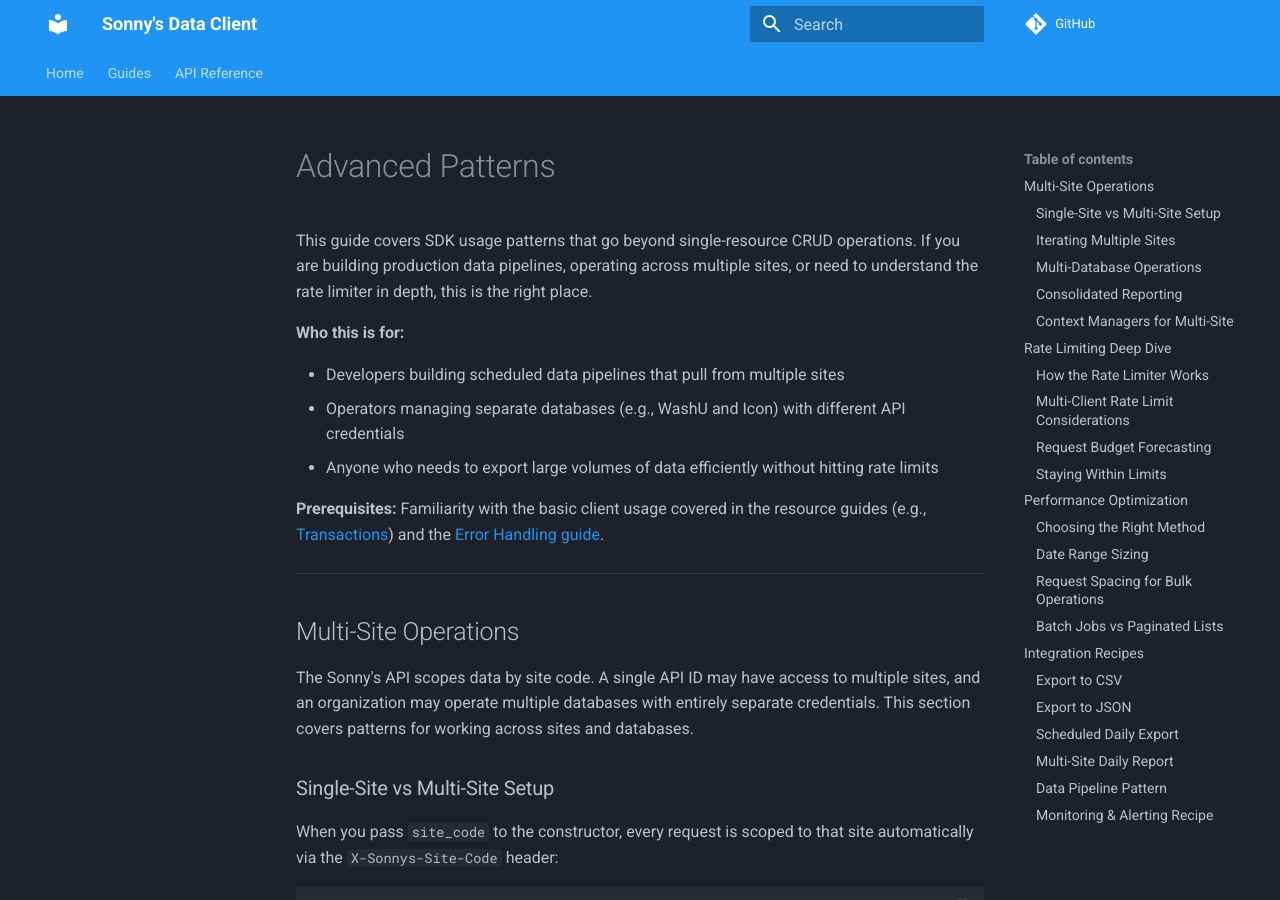
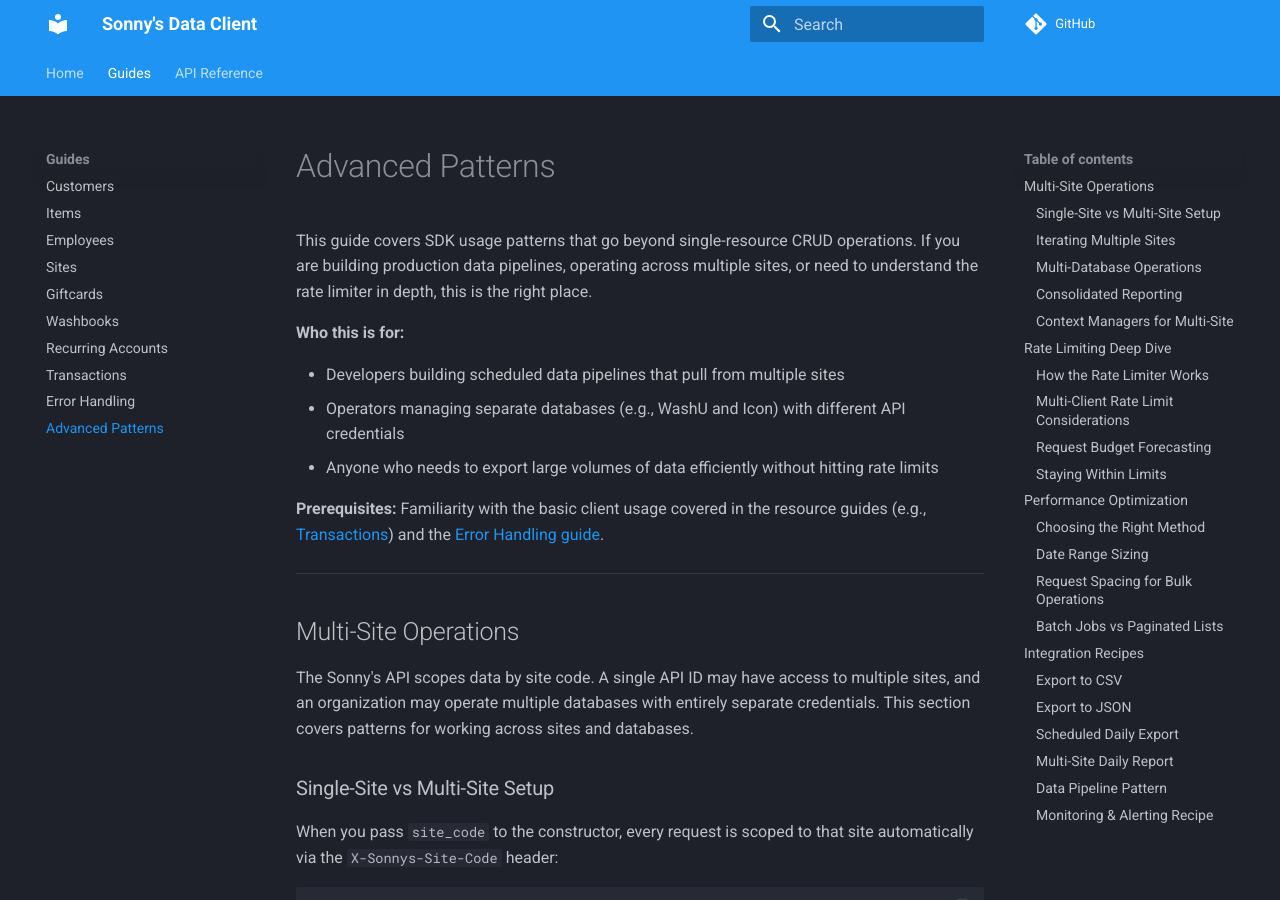
Before and after one commit to christopher-nance/Sonnys-Data-API-V2, an MkDocs documentation site: the page built from docs/guides/advanced-patterns.md, in a window 1280 px wide and 900 px high. Built offline with MkDocs 1.6.1 and Material for MkDocs 9.7.7, drawn with Linux system fonts in a browser that asks for light colours; comment, search, counter and statistics services are not loaded; part of the change alters nothing that is shown.

Commit message:
docs(17-02): update mkdocs nav with advanced patterns guide
Co-Authored-By: Claude Opus 4.6 <noreply@anthropic.com>

```diff
--- a/docs/guides/advanced-patterns.md
+++ b/docs/guides/advanced-patterns.md
@@ -1007,7 +1007,7 @@ logger.info("Output: %s", output_file)
 
 !!! tip
     For production pipelines, reference the
-    [Error Handling guide](error-handling.md#retry-strategies) for more
+    [Error Handling guide](error-handling.md#custom-retry-patterns) for more
     granular exception handling. You can wrap each pipeline stage in its own
     try/except to handle partial failures gracefully.
 
@@ -1065,5 +1065,5 @@ else:
     - **Slack webhooks:** Use `urllib.request` to POST a JSON payload to a
       Slack incoming webhook URL.
     - **Integration with the logging config** from the
-      [Error Handling guide](error-handling.md#logging-configuration) to route
+      [Error Handling guide](error-handling.md#logging-debugging) to route
       warnings to a file or external logging service.
--- a/mkdocs.yml
+++ b/mkdocs.yml
@@ -55,6 +55,7 @@ nav:
       - Recurring Accounts: guides/recurring.md
       - Transactions: guides/transactions.md
       - Error Handling: guides/error-handling.md
+      - Advanced Patterns: guides/advanced-patterns.md
   - API Reference:
       - Client: api/client.md
       - Resources: api/resources.md
```
